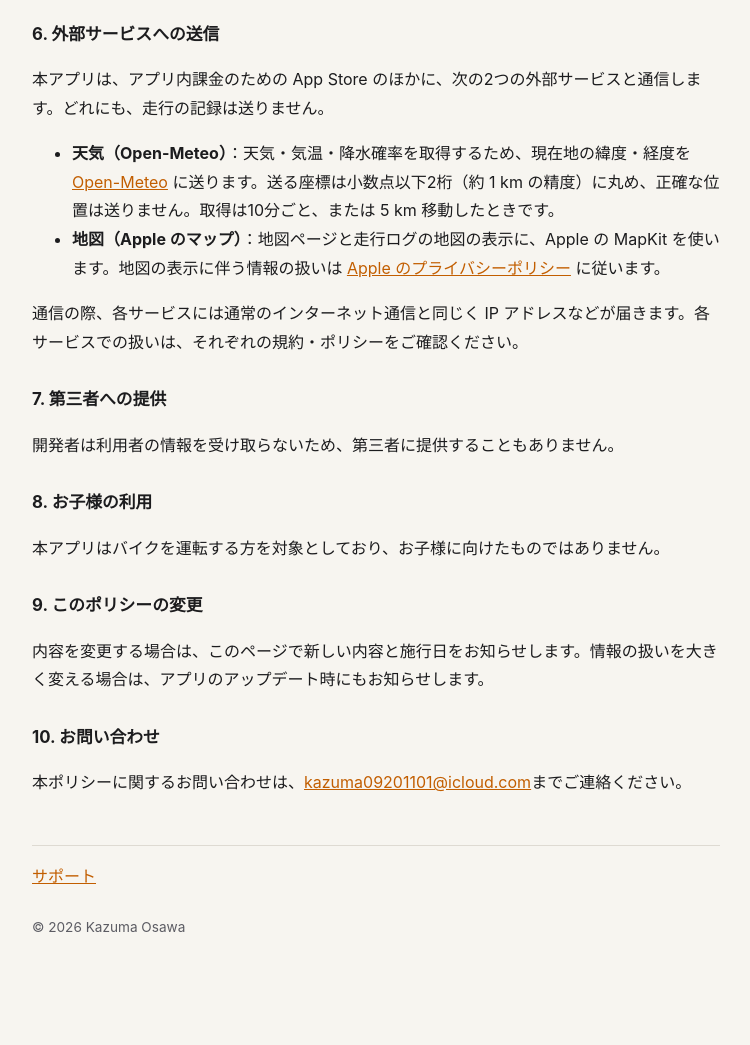
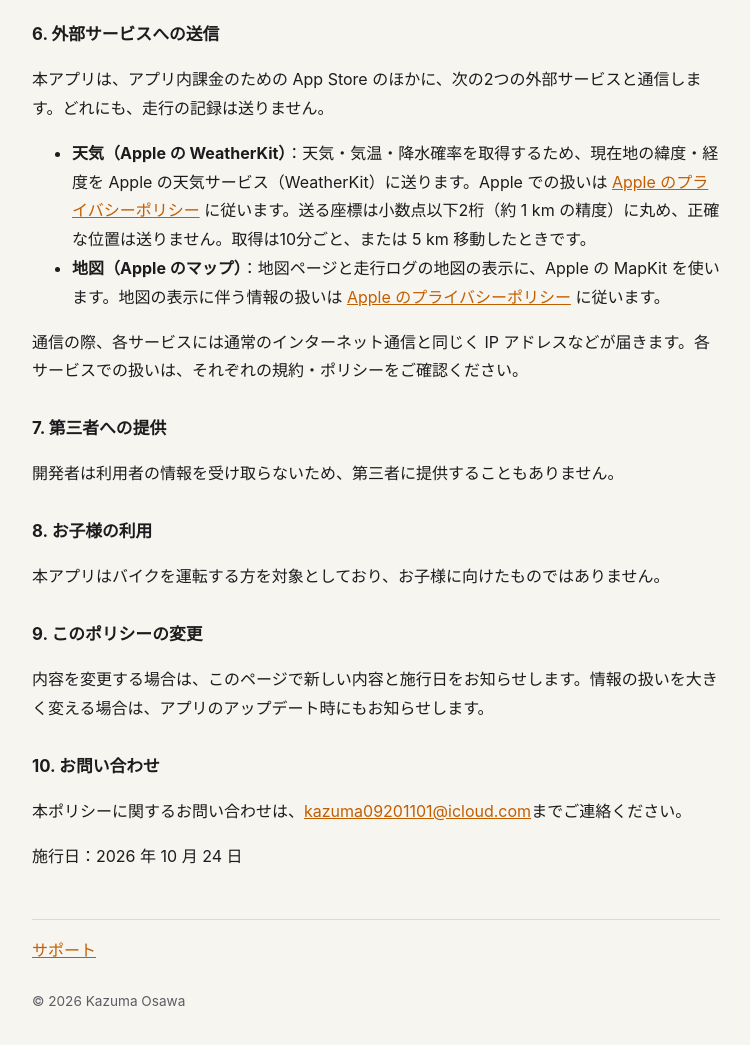
Before and after one commit to Kazuma-Osawa/Kazuma-Osawa.github.io, a plain HTML site: page bikedash/privacy.html in a window 1280 px wide. Shown: the part 1760-2805 px from the top of the page, without its empty margins (264-1014 px from the left). Before the commit the page ends 2764 px from the top, so only its background shows below. Drawn offline with Linux system fonts and the light colour scheme.

Commit message:
天気の取得元を WeatherKit に更新し、施行日を 2026 年 10 月 24 日とした

```diff
--- a/bikedash/privacy.html
+++ b/bikedash/privacy.html
@@ -57,7 +57,7 @@
   <h3>6. 外部サービスへの送信</h3>
   <p>本アプリは、アプリ内課金のための App Store のほかに、次の2つの外部サービスと通信します。どれにも、走行の記録は送りません。</p>
   <ul>
-    <li><strong>天気（Open-Meteo）</strong>：天気・気温・降水確率を取得するため、現在地の緯度・経度を <a href="https://open-meteo.com/">Open-Meteo</a> に送ります。送る座標は小数点以下2桁（約 1 km の精度）に丸め、正確な位置は送りません。取得は10分ごと、または 5 km 移動したときです。</li>
+    <li><strong>天気（Apple の WeatherKit）</strong>：天気・気温・降水確率を取得するため、現在地の緯度・経度を Apple の天気サービス（WeatherKit）に送ります。Apple での扱いは <a href="https://www.apple.com/legal/privacy/">Apple のプライバシーポリシー</a> に従います。送る座標は小数点以下2桁（約 1 km の精度）に丸め、正確な位置は送りません。取得は10分ごと、または 5 km 移動したときです。</li>
     <li><strong>地図（Apple のマップ）</strong>：地図ページと走行ログの地図の表示に、Apple の MapKit を使います。地図の表示に伴う情報の扱いは <a href="https://www.apple.com/legal/privacy/">Apple のプライバシーポリシー</a> に従います。</li>
   </ul>
   <p>通信の際、各サービスには通常のインターネット通信と同じく IP アドレスなどが届きます。各サービスでの扱いは、それぞれの規約・ポリシーをご確認ください。</p>
@@ -74,7 +74,7 @@
   <h3>10. お問い合わせ</h3>
   <p>本ポリシーに関するお問い合わせは、<a href="mailto:kazuma09201101@icloud.com">kazuma09201101@icloud.com</a>までご連絡ください。</p>
 
-  <!-- 施行日：公開日が決まったら記入 -->
+  <p>施行日：2026 年 10 月 24 日</p>
 
   <nav class="pages">
     <a href="index.html">サポート</a>
```
